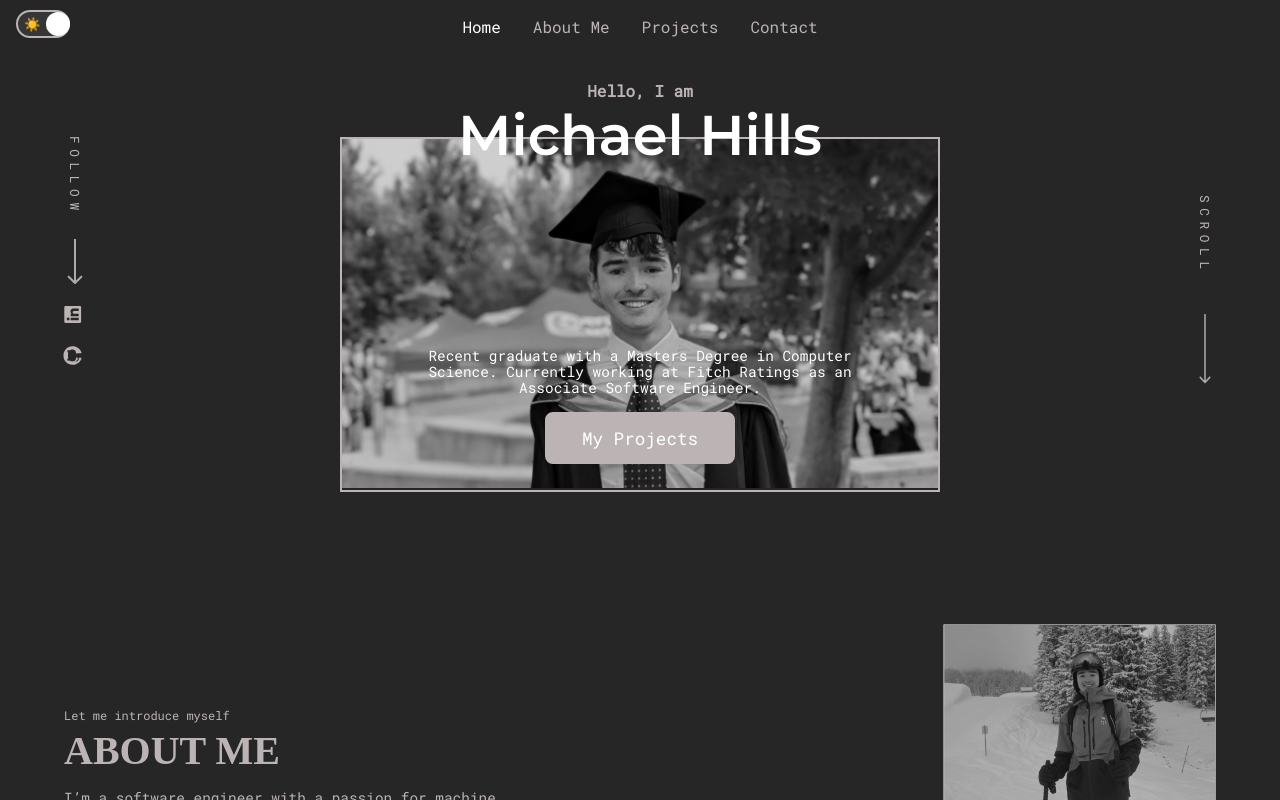
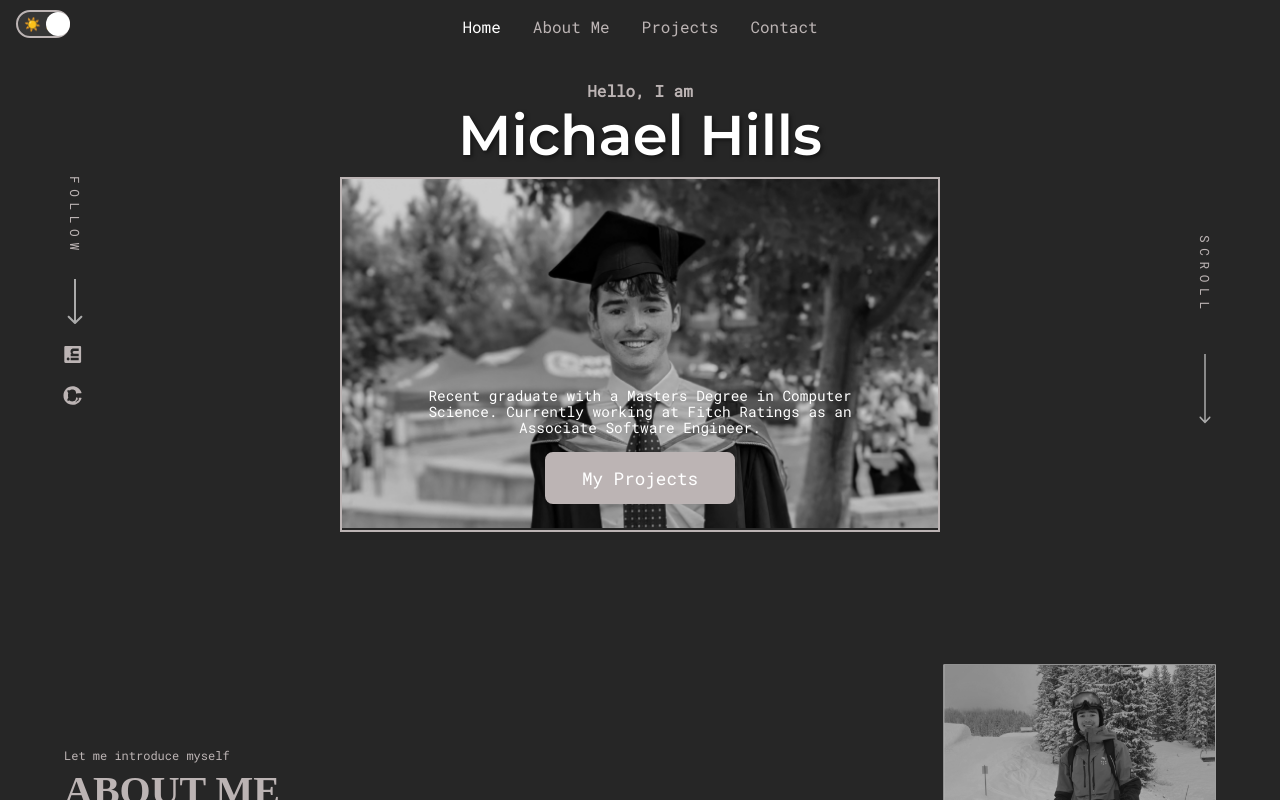
Before and after one commit to Michael-Hills/Personal-Portfolio, a React (Vite) app: page / in a window 1280 px wide. Shown: the top 800 px of the page. Built offline with nearby package versions, Linux system fonts and the light colour scheme; a web font is replaced by a local one.

Commit message:
light mode fix

```diff
--- a/src/components/HeroSection.jsx
+++ b/src/components/HeroSection.jsx
@@ -24,7 +24,7 @@ const HeroStyles = styled.div`
   }
   .hero__heading {
     font-size: 2rem;
-    margin-bottom: -4rem;
+    margin-bottom: 1rem;
     position: relative;
     span {
       display: inline-block;
@@ -34,6 +34,7 @@ const HeroStyles = styled.div`
       font-family: 'Montserrat SemiBold';
       font-size: 7rem;
       color: var(--white);
+      text-shadow: 2px 2px 4px rgba(0, 0, 0, 0.5);
     }
   }
   .hero__img {
@@ -47,7 +48,8 @@ const HeroStyles = styled.div`
     margin-top: -18rem;
 
     p{
-      color: var(--white) !important;
+      color: white !important;
+
     }
 
   }
@@ -116,7 +118,7 @@ const HeroStyles = styled.div`
     }
     .hero__heading {
       font-size: 1.4rem;
-      margin-bottom: -3rem;
+      margin-bottom: 1rem;
       .hero__name {
         font-size: 4.5rem;
       }
@@ -126,6 +128,9 @@ const HeroStyles = styled.div`
     }
     .hero__info {
       margin-top: 3rem;
+      p{
+        color: black !important;
+      }
     }
     .hero__social {
       left: 0px;
```
